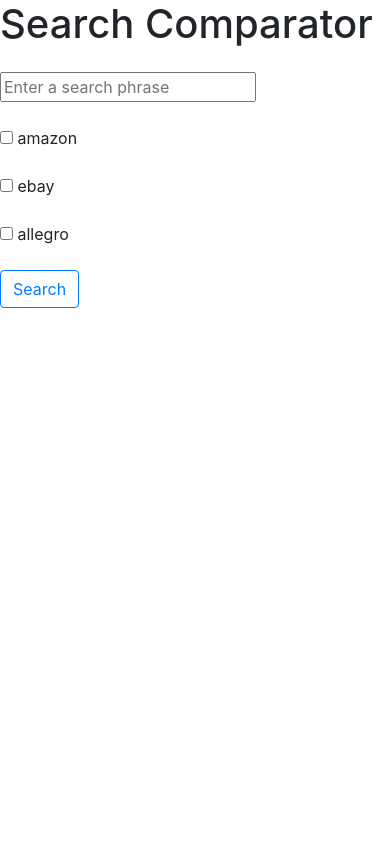
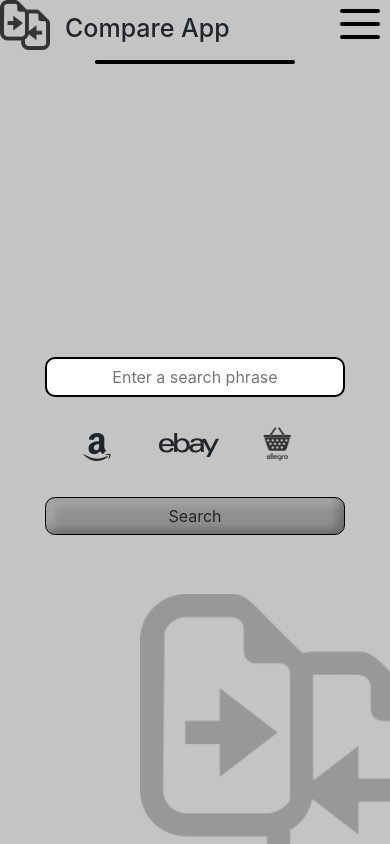
Before and after one commit to krzemGit/flaskCompare, a Flask app: page / in a window 390 px wide. Run offline with Flask 2, Linux system fonts and the light colour scheme; some libraries are stand-ins or nearby versions.

Commit message:
frontend: home: done, saved results: in progress

```diff
--- a/comparator/models.py
+++ b/comparator/models.py
@@ -1,5 +1,5 @@
 from comparator import db
-from datetime import datetime
+from datetime import datetime, date
 
 class Search(db.Model):
     id = db.Column(db.Integer, primary_key=True)
--- a/comparator/routes.py
+++ b/comparator/routes.py
@@ -16,7 +16,7 @@
 @app.route('/home', methods=['POST','GET'])
 def home():
     form = First_search()
-    return render_template('home.html', form=form)
+    return render_template('home.html', form=form, template_name='home')
 
 
 # main view of results - the longest route
--- /dev/null
+++ b/comparator/static/main.css
@@ -0,0 +1,311 @@
+body {
+    --main-section-background: #C4C4C4;
+    --main-section-darker: #909090;
+    --nav-item-active: #4991FE;
+}
+
+section#search {
+    background-color: var(--main-section-background);
+    height: 100vh;
+    overflow: hidden;
+}
+
+div.main--navbar-container {
+    position: absolute;
+    display: flex;
+    flex-direction: row;
+    justify-content: space-between;
+    width: 100vw;
+}
+
+div.nav--logo-wrapper {
+    display: flex;
+    flex-direction: row;
+}
+
+div.nav--app-name {
+    text-transform: capitalize;
+    font-weight: 500;
+    font-size: 25px;
+    margin: 10px 15px;
+}
+
+nav {
+    display: flex;
+    justify-self: center;
+}
+
+nav ul {
+    display: flex;
+    flex-direction: row;
+    text-decoration: none;
+    list-style: none;
+    color: black;
+    margin: 0;
+    padding: 0;
+}
+
+li.nav-item {
+    display: flex;
+    align-items: center;
+    height: 50px;
+    margin: 0 20px;
+
+    color: black;
+    border-top: 4px solid rgba(0, 0, 0, .0)
+}
+
+a {
+    text-decoration: none;
+    color: black;
+}
+
+/* navbar active item */
+li.nav-item.active {
+    font-weight: bold;
+    border-top: 4px solid var(--nav-item-active);
+}
+
+li.nav-item.active a {
+    color: var(--nav-item-active);
+}
+
+/* navbar hover item */
+li.nav-item.active:hover {
+    border-top: 4px solid white;
+}
+
+li.nav-item:hover a {
+    color: white;
+}
+
+section.search div img.nav--app-logo {
+    width: 100px;
+    height: 100px;
+}
+
+div.nav--hamburger-icon {
+    display: flex;
+    flex-direction: column;
+    padding-right: 10px;
+    padding-left: 200px;
+}
+
+div.nav--hamburger-line {
+    margin-top: 9px;
+    width: 40px;
+    height: 2px;
+    border: 2px solid black;
+    border-radius: 20px;
+}
+
+/* display elements */
+div.container {
+    height: 100%;
+}
+
+div.search-row {
+    display: flex;
+    justify-content: center;
+    align-items: center;
+    height: 100%;
+}
+
+form {
+    z-index: 10;
+}
+
+form input.text-field, select {
+    border-radius: 10px;
+    border: 2px solid black;
+    width: 300px;
+    height: 40px;
+    text-align: center;
+    outline: none;
+}
+
+form input.text-field:focus {
+    border: 2px solid var(--nav-item-active);
+    color: var(--nav-item-active);
+}
+
+input.btn {
+    background-color: var(--main-section-darker);
+    border: .5px solid black;
+    border-radius: 10px;
+    width: 300px;
+    box-shadow:
+        inset -5px -5px 10px 0 rgba(0, 0, 0, .25),
+        inset 8px 8px 10px 0 rgba(256, 256, 256, .2);
+}
+
+input.btn:hover {
+    color: var(--nav-item-active);
+    font-weight: 500;
+    border: .5px solid var(--nav-item-active);
+}
+
+div.platforms {
+    visibility: hidden;
+}
+
+div.platform-icons {
+    display: flex;
+    flex-direction: row;
+    justify-content: space-evenly;
+}
+
+i.fa-amazon {
+    transform: translateY(10px);
+}
+
+i.fa-ebay {
+    transform: translateX(10px);
+}
+
+p.allegro-wrapper {
+    transform: translateY(-7px);
+}
+
+i.fa-amazon:hover, i.fa-ebay:hover, img.allegro:hover {
+    cursor: pointer;
+}
+
+p.checkbox {
+    margin: 0;
+    padding: 0;
+    height: 0;
+}
+
+.amazon-color {
+    color: yellow;
+    text-shadow: 0 0 10px yellow;
+}
+
+.ebay-color {
+    color: red;
+    text-shadow: 0 0 10px red;
+}
+
+.allegro-color {
+    color: #ff4500;
+    filter: invert(28%) sepia(69%) saturate(3027%) hue-rotate(6deg) brightness(106%) contrast(108%);
+    background-image: radial-gradient(orangered 10%, rgba(255, 68, 0, 0.397) 20%, rgba(255, 68, 0, 0) 40%);
+}
+
+/* icon in the background */
+
+div.icon-background-wrapper {
+    position: absolute;
+    overflow: hidden;
+    width: 250px;
+    height: 250px;
+    right: 0px;
+    bottom: 0px;
+    z-index: 5;
+}
+
+img.background--app-logo {
+    opacity: .3;
+}
+
+
+
+
+
+/* medium */
+@media ( max-width: 992px ) {
+
+    nav {
+        /* border-top: 2px solid black;
+        border-bottom: 2px solid black;
+        border-radius: 20px; */
+        width: 200px;
+        flex-direction: column;
+        text-align: center;
+        position: absolute;
+        top: 60px;
+        left: 10px;
+        right: 10px;
+    }
+
+    nav::before {
+        content: '';
+        border: 1px solid black;
+        border-radius: 20px 20px 0 0 ;
+    }
+
+    nav::after {
+        content: '';
+        border: 1px solid black;
+        border-radius: 0 0 20px 20px;
+    }
+
+    nav ul {
+        width: 200px;
+        margin-left: 20px;
+        display: none;
+    }
+
+    nav ul li.nav-item {
+        margin-left: 0;
+        width: 200px;
+        background-color: var(--main-section-background);
+    }
+
+    nav ul li.nav-item.active {
+        border-top: 4px solid rgba(0, 0, 0, .0);
+    }
+
+    nav ul li.nav-item:hover {
+        border-top: 4px solid rgba(0, 0, 0, .0);
+    }
+
+    div.nav--hamburger-icon {
+        padding-left: 10px;
+    }
+
+    div.nav--hamburger-icon:hover {
+        cursor: pointer;
+        animation: all 5s;
+    }
+
+    div.nav--hamburger-icon:hover div {
+        border-color: var(--nav-item-active)
+    }
+
+    div.nav--hamburger-line {
+        transition: all 1s;
+    }
+
+    .left-opaque {
+        position: absolute;
+        right: 10px;
+        -webkit-transform: translate(-20px);
+        -moz-transform: translate(-20px);
+        transform: translate(-20px);
+        opacity: 0;
+    }
+
+    .c-down {
+        position: absolute;
+        top: 20px;
+        right: 10px;
+        transform: translateY(20px);
+        transform: rotate(45deg);
+    }
+
+    .c-up {
+        position: absolute;
+        top: 20px;
+        right: 10px;
+        transform: translateY(-20px);
+        transform: rotate(-45deg);
+    }
+
+}
+
+/* small */
+@media ( max-width: 768px ) {
+
+}
--- a/comparator/static/main.js
+++ b/comparator/static/main.js
@@ -1,25 +1,32 @@
-let templateName = document.getElementById('identifier').getAttribute('template-name')
+// search section animations
+if ($(window).width() <= 992) {
+    $('div.nav--hamburger-icon').click( function() {
+        $('nav ul').slideToggle({duration: 500, queue: false})
+        $('div.line-1').toggleClass('left-opaque')
+        $('div.line-2').toggleClass('c-down')
+        $('div.line-3').toggleClass('c-up')
 
-if (templateName == 'reload') {
-    document.getElementsByTagName('select')[0].onchange = function() {
-        console.log('triggered')
-        this.form.submit()
-    }
-} else if (templateName == 'ajax') {
-    document.getElementsByTagName('select')[0].onchange = function() {
-        let resultId = this.value
-        console.log(resultId)
+    })
+}
 
-        req = $.ajax({
-            url : `/ajax-request?id=${resultId}`,
-            type: 'GET',
-        })
+// icons
+$('.amazon-wrapper').click( function() {
+    $(this).toggleClass('amazon-color');
+    $('input#amazon').attr("checked",  function(index, attr){
+        return attr == "checked" ? null : "checked";
+    });
+})
+$('.ebay-wrapper').click( function() {
+    $(this).toggleClass('ebay-color');
+    $('input#ebay').attr("checked",  function(index, attr){
+        return attr == "checked" ? null : "checked";
+    });
+})
+$('.allegro-wrapper').click( function() {
+    $(this).toggleClass('allegro-color');
+    $('input#allegro').attr("checked",  function(index, attr){
+        return attr == "checked" ? null : "checked";
+    });
+})
 
-        req.done(function(data) {
-            console.log(data)
-        //     // let searchContainer = $('div.search-wrapper')
-        //     // searchContainer.html(data)
-            $('#result-display-container').html(data)
-        })
-    }
-}
+console.log('works?')
--- a/comparator/templates/base.html
+++ b/comparator/templates/base.html
@@ -6,19 +6,54 @@
     <meta name="viewport" content="width=device-width, initial-scale=1, shrink-to-fit=no">
     {% block head %}
     {% endblock %}
+
+    <!-- Font Awsome -->
+    <script src="https://kit.fontawesome.com/2b9471e61e.js"></script>
     <!-- Bootstrap CSS -->
     <link rel="stylesheet" href="https://stackpath.bootstrapcdn.com/bootstrap/4.4.1/css/bootstrap.min.css" integrity="sha384-Vkoo8x4CGsO3+Hhxv8T/Q5PaXtkKtu6ug5TOeNV6gBiFeWPGFN9MuhOf23Q9Ifjh" crossorigin="anonymous">
-    <link rel="stylesheet" href="{{ url_for('static', filename='style.css') }}">
+    <link rel="stylesheet" href="{{ url_for('static', filename='main.css') }}">
 
     <title>Search-Comparator</title>
   </head>
   <body>
-        <div class="container">
-            <div class="row d-block">
-                {% block content %}
-                {% endblock %}
-            </div>
+    <section id="search">
+      <div class="main--navbar-container">
+        <div class="nav--logo-wrapper">
+          <img src="{{ url_for( 'static', filename='./img/compare_icon.png') }}" alt="" width="50px" height="50px" class="nav--app-logo">
+          <div class="nav--app-name">compare app</div>
         </div>
+        <nav>
+          <ul class="nav-list">
+            <li class="nav-item active"><a href="{{ url_for('home')}}" class="nav-link">Home</a></li>
+            <li class="nav-item"><a href="{{ url_for('saved_results')}}" class="nav-link">Saved Results</a></li>
+            <li class="nav-item"><a href="{{ url_for('home')}}" class="nav-link">About</a></li>
+          </ul>
+        </nav>
+        <div class="nav--hamburger-icon">
+          <div class="nav--hamburger-line line-1"></div>
+          <div class="nav--hamburger-line line-2"></div>
+          <div class="nav--hamburger-line line-3"></div>
+        </div>
+      </div>
+      <div class="container">
+        <div class="row search-row">
+          {% block search %}
+          {% endblock %}
+          <div class="icon-background-wrapper">
+            <img src="{{ url_for( 'static', filename='./img/compare_icon.png') }}" alt="" width="300px" height="300px" class="background--app-logo">
+          </div>
+        </div>
+      </div>
+    </section>
+    <section id="result">
+      <div class="container">
+        <div class="row">
+          {% block result %}
+          {% endblock %}
+        </div>
+      </div>
+    </section>
+
 
     <!-- Optional JavaScript -->
     <!-- jQuery first, then Popper.js, then Bootstrap JS -->
@@ -27,5 +62,7 @@
     <script src="https://stackpath.bootstrapcdn.com/bootstrap/4.4.1/js/bootstrap.min.js" integrity="sha384-wfSDF2E50Y2D1uUdj0O3uMBJnjuUD4Ih7YwaYd1iqfktj0Uod8GCExl3Og8ifwB6" crossorigin="anonymous"></script>
     <script src="https://ajax.googleapis.com/ajax/libs/jquery/3.4.1/jquery.min.js"></script>
     <script src="{{ url_for('static', filename='main.js') }}"></script>
+    {% block script %}
+    {% endblock %}
   </body>
 </html>
--- a/comparator/templates/display_saved_ajax.html
+++ b/comparator/templates/display_saved_ajax.html
@@ -4,7 +4,6 @@
     <p class="title"><span class="search-template">Search title: </span><span class="search-info">{{ search.search_title}}</span></p>
     <p class="title"><span class="search-template">Search date: </span><span class="search-info">{{ search.search_date }}</span></p>
     <p class="title"><span class="search-template">Phrase: </span><span class="search-info">{{ search.phrase | striptags }}</span></p>
-</div>
 </div>
 
 <!-- display results -->
--- a/comparator/templates/home.html
+++ b/comparator/templates/home.html
@@ -1,16 +1,24 @@
 {% extends 'base.html' %}
 
-{% block content %}
+{% block head %}
+    <meta id="identifier" template-name="{{ template_name }}">
+{% endblock %}
 
-<h1>Search Comparator</h1>
+{% block search %}
 <form action="/results/" method="GET">
-    <div class="phrase mt-4">{{ form.phrase(placeholder="Enter a search phrase")}}</div>
     <div class="platforms mt-4">
-        <p>{{ form.amazon }} {{ form.amazon.label }}</p>
-        <p>{{ form.ebay }} {{ form.ebay.label }}</p>
-        <p>{{ form.allegro }} {{ form.allegro.label }}</p>
-        <input type="submit" value="Search" class="btn btn-outline-primary">
+        <p class="checkbox">{{ form.amazon }} {{ form.amazon.label }}</p>
+        <p class="checkbox">{{ form.ebay }} {{ form.ebay.label }}</p>
+        <p class="checkbox">{{ form.allegro }} {{ form.allegro.label }}</p>
     </div>
+    <div class="phrase mt-4">{{ form.phrase(placeholder="Enter a search phrase", class_="text-field")}}</div>
+
+    <div class="platform-icons mt-4">
+        <p class="platform--icon-wrapper amazon-wrapper"><i class="fab fa-amazon fa-2x"></i></p>
+        <p class="platform--icon-wrapper ebay-wrapper"><i class="fab fa-ebay fa-3x"></i></p>
+        <p class="platform--icon-wrapper allegro-wrapper"><img class="allegro" src="{{ url_for( 'static', filename='./img/allegro-icon.png' ) }}" alt="" width="60px" height="60px"></p>
+    </div>
+    <input type="submit" value="Search" class="btn">
 </form>
 
 {% with messages = get_flashed_messages() %}
--- a/comparator/templates/results.html
+++ b/comparator/templates/results.html
@@ -1,6 +1,6 @@
 {% extends 'base.html' %}
 
-{% block content %}
+{% block search %}
 <div class="search-head container d-flex flex-row justify-content-between">
     <div class="search-details-wrapper d-block">
         <h1>Results</h1>
@@ -39,6 +39,9 @@
       </div>
     </div>
   </div>
+{% endblock %}
+
+{% block result %}
 {% if amazon %}
     <div id="amazon-results" class="container d-flex flex-row" style="overflow: auto">
         {% for result in results %}
--- a/comparator/templates/saved.html
+++ b/comparator/templates/saved.html
@@ -1,6 +1,6 @@
 {% extends 'base.html' %}
 
-{% block content %}
+{% block search %}
 <div class="section-head--saved">
   <p><a href="{{ url_for('home') }}">back to homepage</a></p>
   <p><a href="{{ url_for('ajax_results') }}">browse saved results</a></p>
```
Also changed, not shown: comparator/static/ajax.js (added, +27 -0 lines), comparator/templates/saved_results.html (+14 -4 lines), comparator/static/img/allegro-icon.png (added), comparator/static/img/allegro-icon2.svg (added), comparator/static/img/amazon-icon.png (added), comparator/static/img/compare_icon.png (added), comparator/static/img/ebay-icon.png (added), comparator/static/results.css (added).
